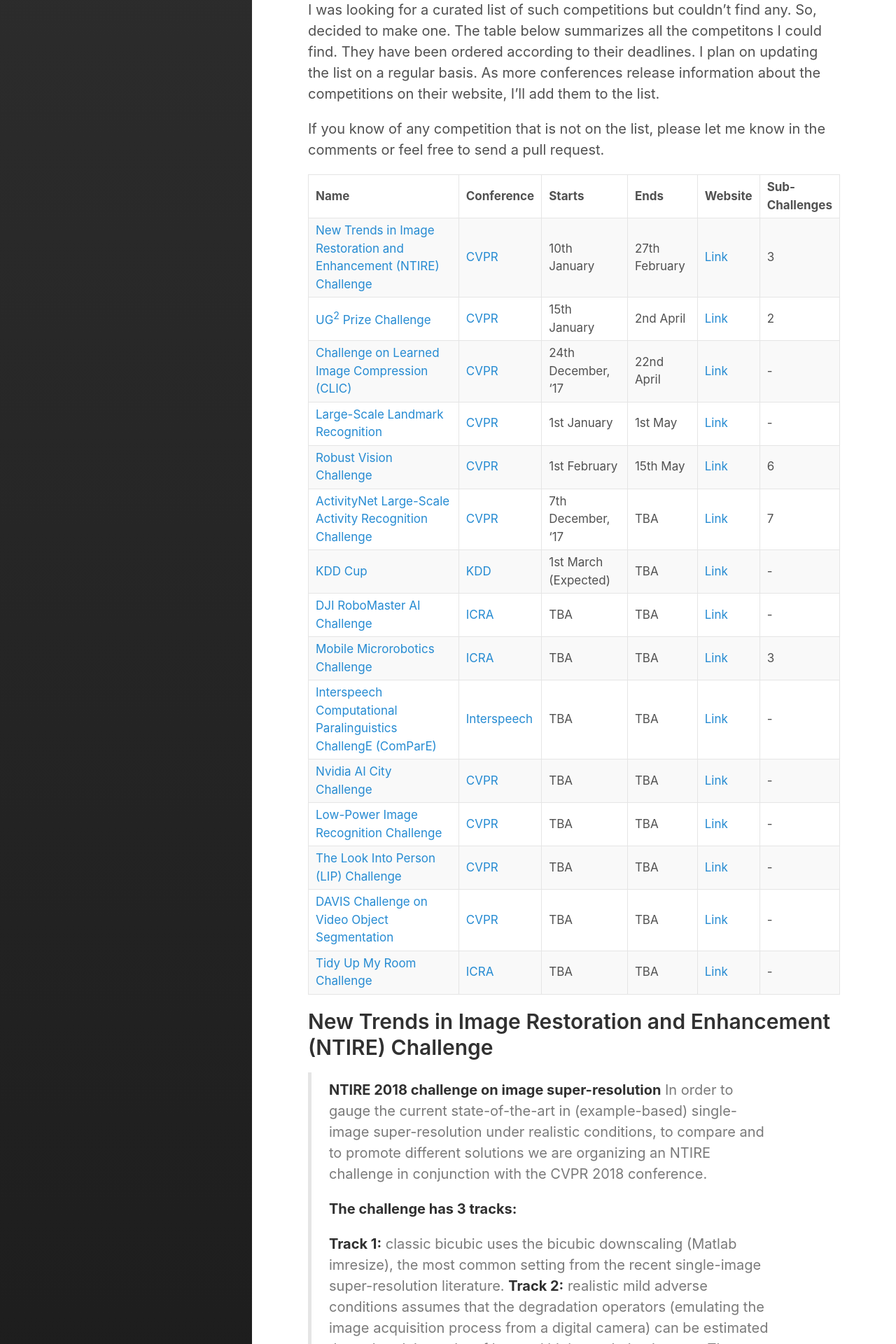
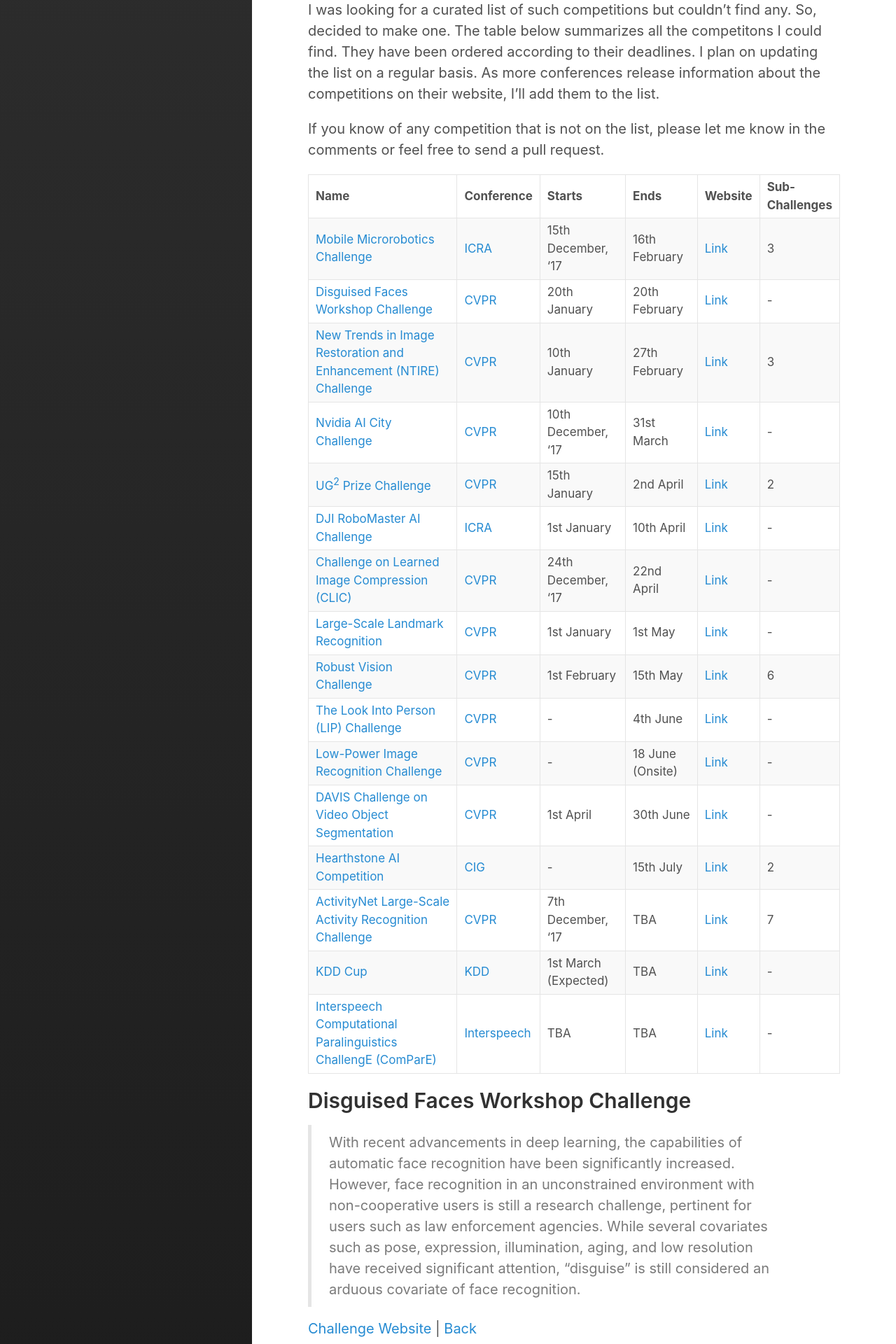
Before and after one commit to saqibns/saqibns.github.io, a Jekyll site: the page built from _posts/2018-01-14-list-of-ML-competitions-2018.markdown, in a window 1280 px wide. Shown: the part 901-2821 px from the top of the page at 70% size. Built offline with Jekyll 4.4.1, drawn with Linux system fonts in a browser that asks for light colours; some of the changed text lies outside the part shown.

Commit message:
Updated challenge details. Added CIG Challenge

```diff
--- a/_posts/2018-01-14-list-of-ML-competitions-2018.markdown
+++ b/_posts/2018-01-14-list-of-ML-competitions-2018.markdown
@@ -23,25 +23,32 @@
 
 If you know of any competition that is not on the list, please let me know in the comments or feel free to send a pull request.
 
-| Name                                     | Conference                               | Starts               | Ends          | Website                                  | Sub-<br />Challenges |
-| ---------------------------------------- | ---------------------------------------- | -------------------- | ------------- | ---------------------------------------- | -------------------- |
-| <a name="ntire-cvpr-table"></a>[New Trends in Image Restoration and Enhancement (NTIRE) Challenge](#ntire-cvpr) | [CVPR](http://cvpr2018.thecvf.com/program/workshops) | 10th January         | 27th February | [Link](http://www.vision.ee.ethz.ch/en/ntire18/) | 3                    |
-| <a name="ug2-table"></a>[UG<sup>2</sup> Prize Challenge](#ug2) | [CVPR](http://cvpr2018.thecvf.com/program/workshops) | 15th January         | 2nd April     | [Link](http://www.ug2challenge.org/)     | 2                    |
-| <a name="clic-table"></a>[Challenge on Learned Image Compression (CLIC)](#clic) | [CVPR](http://cvpr2018.thecvf.com/program/workshops) | 24th December, '17   | 22nd April    | [Link](http://www.compression.cc/challenge/) | -                    |
-| <a name="landmark-table"></a>[Large-Scale Landmark Recognition](#landmark) | [CVPR](http://cvpr2018.thecvf.com/program/workshops) | 1st January          | 1st May       | [Link](https://landmarkscvprw18.github.io/) | -                    |
-| <a name="robust-vision-table"></a>[Robust Vision Challenge](#robust-vision) | [CVPR](http://cvpr2018.thecvf.com/program/workshops) | 1st February         | 15th May      | [Link](http://www.robustvision.net/)     | 6                    |
-| <a name="activitynet-table"></a>[ActivityNet Large-Scale Activity Recognition Challenge](#activitynet) | [CVPR](http://cvpr2018.thecvf.com/program/workshops) | 7th December, '17    | TBA           | [Link](http://activity-net.org/challenges/2018/index.html) | 7                    |
-| <a name="kddcup-table"></a>[KDD Cup](#kddcup) | [KDD](http://www.kdd.org/kdd2018/)       | 1st March (Expected) | TBA           | [Link](http://www.kdd.org/News/view/kdd-cup-2018-call-for-proposals) | -                    |
-| <a name="djirobomaster-table"></a>[DJI RoboMaster AI Challenge](#djirobomaster) | [ICRA](http://icra2018.org/)             | TBA                  | TBA           | [Link](http://icra2018.org/dji-robomaster-ai-challenge/) | -                    |
-| <a name="microrobotics-table"></a>[Mobile Microrobotics Challenge](#microrobotics) | [ICRA](http://icra2018.org/)             | TBA                  | TBA           | [Link](http://icra2018.org/mobile-microrobotics-challenge-2018/) | 3                    |
-| <a name="interspeech-table"></a>[Interspeech Computational Paralinguistics ChallengE (ComParE)](#interspeech) | [Interspeech](http://interspeech2018.org/) | TBA                  | TBA           | [Link](http://compare.openaudio.eu/)     | -                    |
-| <a name="aicity-table"></a>[Nvidia AI City Challenge](#aicity) | [CVPR](http://cvpr2018.thecvf.com/program/workshops) | TBA                  | TBA           | [Link](https://www.aicitychallenge.org/) | -                    |
-| <a name="lowpowerir-table"></a>[Low-Power Image Recognition Challenge](#lowpowerir) | [CVPR](http://cvpr2018.thecvf.com/program/workshops) | TBA                  | TBA           | [Link](https://rebootingcomputing.ieee.org/lpirc) | -                    |
-| <a name="lip-table"></a>[The Look Into Person (LIP) Challenge](#lip) | [CVPR](http://cvpr2018.thecvf.com/program/workshops) | TBA                  | TBA           | [Link](https://vuhcs.github.io/)         | -                    |
-| <a name="davis-table"></a>[DAVIS Challenge on Video Object Segmentation](#davis) | [CVPR](http://cvpr2018.thecvf.com/program/workshops) | TBA                  | TBA           | [Link](http://davischallenge.org/challenge2018/) | -                    |
-| <a name="tidyup-table"></a>[Tidy Up My Room Challenge](#tidyup) | [ICRA](http://icra2018.org/)             | TBA                  | TBA           | [Link](http://icra2018.org/tidy-up-my-room-challenge/) | -                    |
+| Name                                     | Conference                               | Starts               | Ends             | Website                                  | Sub-<br />Challenges |
+| ---------------------------------------- | ---------------------------------------- | -------------------- | ---------------- | ---------------------------------------- | -------------------- |
+| <a name="microrobotics-table"></a>[Mobile Microrobotics Challenge](#microrobotics) | [ICRA](http://icra2018.org/)             | 15th December, '17   | 16th February    | [Link](http://icra2018.org/mobile-microrobotics-challenge-2018/) | 3                    |
+| <a name="disguisedfaces-table"></a>[Disguised Faces Workshop Challenge](#disguisedfaces-cvpr) | [CVPR](http://cvpr2018.thecvf.com/program/workshops) | 20th January         | 20th February    | [Link](http://iab-rubric.org/DFW/Competition.html) | -                    |
+| <a name="ntire-cvpr-table"></a>[New Trends in Image Restoration and Enhancement (NTIRE) Challenge](#ntire-cvpr) | [CVPR](http://cvpr2018.thecvf.com/program/workshops) | 10th January         | 27th February    | [Link](http://www.vision.ee.ethz.ch/en/ntire18/) | 3                    |
+| <a name="aicity-table"></a>[Nvidia AI City Challenge](#aicity) | [CVPR](http://cvpr2018.thecvf.com/program/workshops) | 10th December, '17   | 31st March       | [Link](https://www.aicitychallenge.org/) | -                    |
+| <a name="ug2-table"></a>[UG<sup>2</sup> Prize Challenge](#ug2) | [CVPR](http://cvpr2018.thecvf.com/program/workshops) | 15th January         | 2nd April        | [Link](http://www.ug2challenge.org/)     | 2                    |
+| <a name="djirobomaster-table"></a>[DJI RoboMaster AI Challenge](#djirobomaster) | [ICRA](http://icra2018.org/)             | 1st January          | 10th April       | [Link](http://icra2018.org/dji-robomaster-ai-challenge/) | -                    |
+| <a name="clic-table"></a>[Challenge on Learned Image Compression (CLIC)](#clic) | [CVPR](http://cvpr2018.thecvf.com/program/workshops) | 24th December, '17   | 22nd April       | [Link](http://www.compression.cc/challenge/) | -                    |
+| <a name="landmark-table"></a>[Large-Scale Landmark Recognition](#landmark) | [CVPR](http://cvpr2018.thecvf.com/program/workshops) | 1st January          | 1st May          | [Link](https://landmarkscvprw18.github.io/) | -                    |
+| <a name="robust-vision-table"></a>[Robust Vision Challenge](#robust-vision) | [CVPR](http://cvpr2018.thecvf.com/program/workshops) | 1st February         | 15th May         | [Link](http://www.robustvision.net/)     | 6                    |
+| <a name="lip-table"></a>[The Look Into Person (LIP) Challenge](#lip) | [CVPR](http://cvpr2018.thecvf.com/program/workshops) | -                    | 4th June         | [Link](https://vuhcs.github.io/)         | -                    |
+| <a name="lowpowerir-table"></a>[Low-Power Image Recognition Challenge](#lowpowerir) | [CVPR](http://cvpr2018.thecvf.com/program/workshops) | -                    | 18 June (Onsite) | [Link](https://rebootingcomputing.ieee.org/lpirc) | -                    |
+| <a name="davis-table"></a>[DAVIS Challenge on Video Object Segmentation](#davis) | [CVPR](http://cvpr2018.thecvf.com/program/workshops) | 1st April            | 30th June        | [Link](http://davischallenge.org/challenge2018/) | -                    |
+| <a name="hearthstone-table"></a>[Hearthstone AI Competition](#hearthstone) | [CIG](http://www.ieee-cig.org/)          | -                    | 15th July        | [Link](https://dockhorn.antares.uberspace.de/wordpress/) | 2                    |
+| <a name="activitynet-table"></a>[ActivityNet Large-Scale Activity Recognition Challenge](#activitynet) | [CVPR](http://cvpr2018.thecvf.com/program/workshops) | 7th December, '17    | TBA              | [Link](http://activity-net.org/challenges/2018/index.html) | 7                    |
+| <a name="kddcup-table"></a>[KDD Cup](#kddcup) | [KDD](http://www.kdd.org/kdd2018/)       | 1st March (Expected) | TBA              | [Link](http://www.kdd.org/News/view/kdd-cup-2018-call-for-proposals) | -                    |
+| <a name="interspeech-table"></a>[Interspeech Computational Paralinguistics ChallengE (ComParE)](#interspeech) | [Interspeech](http://interspeech2018.org/) | TBA                  | TBA              | [Link](http://compare.openaudio.eu/)     | -                    |
 
 
+
+## <a name="disguisedfaces-cvpr"></a>Disguised Faces Workshop Challenge
+
+> With recent advancements in deep learning, the capabilities of automatic face recognition have been significantly increased. However, face recognition in an unconstrained environment with non-cooperative users is still a research challenge, pertinent for users such as law enforcement agencies. While several covariates such as pose, expression, illumination, aging, and low resolution have received significant attention, “disguise” is still considered an arduous covariate of face recognition.
+
+[Challenge Website](http://iab-rubric.org/DFW/Competition.html) &#124; [Back](#disguisedfaces-table)
 
 ## <a name="ntire-cvpr"></a>New Trends in Image Restoration and Enhancement (NTIRE) Challenge
 
@@ -191,7 +198,7 @@
 
 >  Developing solutions to comprehensive human visual understanding in the wild scenarios, regarded as one of the most fundamental problems in compute vision, could have a crucial impact in many industrial application domains, such as autonomous driving, virtual reality, video surveillance, human-computer interaction and human behavior analysis. For example, human parsing and pose estimation are often regarded as the very first step for higher-level activity/event recognition and detection. Nonetheless, a large gap seems to exist between what is needed by the real-life applications and what is achievable based on modern computer vision techniques. The goal of this workshop is to allow researchers from the fields of human visual understanding and other disciplines to present their progress, communication and co-develop novel ideas that potentially shape the future of this area and further advance the performance and applicability of correspondingly built systems in real-world conditions.
 >
-> To stimulate the progress on this research topic and attract more talents to work on this topic, we will also provide a first standard human parsing and pose benchmark on a new large-scale Look Into Person (LIP) dataset. This dataset is both larger and more challenging than similar previous ones in the sense that the new dataset contains 50,000 images with elaborated pixel-wise annotations with comprehensive 19 semantic human part labels and 2D human poses with 16 dense key points. The images collected from the real-world scenarios contain humans appearing with challenging poses and views, heavily occlusions, various appearances and low-resolutions. Details on the annotated classes and examples of our annotations are available at this link <http://hcp.sysu.edu.cn/lip/>.
+>  To stimulate the progress on this research topic and attract more talents to work on this topic, we will also provide a first standard human parsing and pose benchmark on a new large-scale Look Into Person (LIP) dataset. This dataset is both larger and more challenging than similar previous ones in the sense that the new dataset contains 50,000 images with elaborated pixel-wise annotations with comprehensive 19 semantic human part labels and 2D human poses with 16 dense key points. The images collected from the real-world scenarios contain humans appearing with challenging poses and views, heavily occlusions, various appearances and low-resolutions. Details on the annotated classes and examples of our annotations are available at this link <http://hcp.sysu.edu.cn/lip/>.
 
 [Challenge Website](https://vuhcs.github.io/) &#124; [Back](#lip-table)
 
@@ -215,4 +222,15 @@
 
 
 
+## <a name="hearthstone"></a>Hearthstone AI Competition
+
+> The collectible online card game Hearthstone features a rich testbed and poses unique demands for generating artificial intelligence agents. The game is a turn-based card game between two opponents, using constructed decks of thirty cards along with a selected hero with a unique power. Players use their limited mana crystals to cast spells or summon minions to attack their opponent, with the goal to reduce the opponent’s health to zero. The competition aims to promote the stepwise development of fully autonomous AI agents in the context of Hearthstone.
+>
+> Entrants will submit agents to participate in one of the two tracks:
+>
+> - **Premade Deck Playing”-track**: participants will receive a list of decks and play out all combinations against each other. Determining and using the characteristics of player’s and the opponent’s deck to the player’s advantage will help in winning the game.
+> - **“User Created Deck Playing”-track**: the competition framework allows agents to define their own deck. Finding a deck that can consistently beat a vast amount of other decks will play a key role in this competition track. Additionally, it gives the participants the chance in optimizing the agents’ strategy to the characteristics of their chosen deck.
+
+[Challenge Website](https://dockhorn.antares.uberspace.de/wordpress/) &#124; [Back](#hearthstone-table)
+
 {% include disqus.html %}
```
Also changed, not shown: other parts of _posts/2018-01-14-list-of-ML-competitions-2018.markdown (+1 -1 lines), 4 other files.
